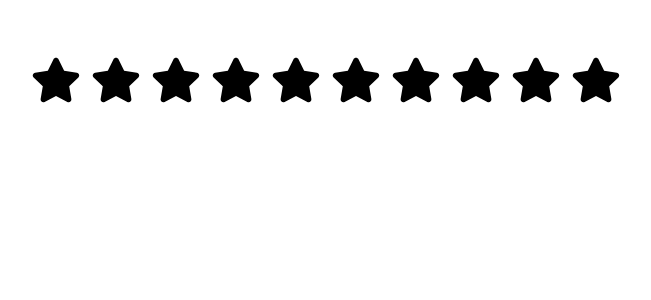
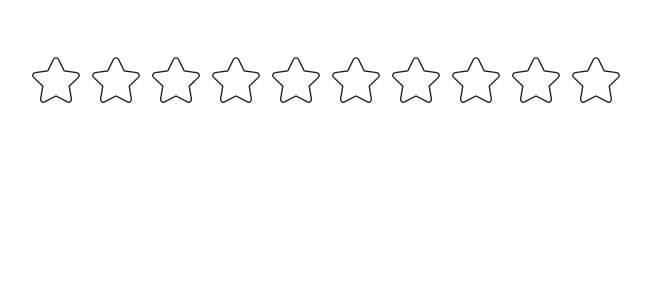
Before and after one commit to electrixky/react-small-projects, a React (Create React App) app: page / in a window 1280 px wide. Shown: the top 300 px of the page, without its empty margins (314-965 px from the left). Built offline with nearby package versions, Linux system fonts and the light colour scheme.

Commit message:
stars styling

```diff
--- a/src/components/star-rating/index.jsx
+++ b/src/components/star-rating/index.jsx
@@ -15,7 +15,7 @@ export const StarRating = ({numberOfStars = 5}) => {
         setHover(getCurrentIndex)
     }
 
-    function handleMouthLeave(getCurrentIndex) {
+    function handleMouthLeave() {
         setHover(rating)
     }
 
@@ -29,8 +29,8 @@ export const StarRating = ({numberOfStars = 5}) => {
                         key={index}
                         onClick={() => handleClick(index)}
                         onMouseMove={() => handleMouthEnter(index)}
-                        onMouseLeave={() => handleMouthLeave(index)}
-                        className={`star ${index <= (hover || rating) ? "active" : ""}  `}
+                        onMouseLeave={() => handleMouthLeave()}
+                        className={`star ${index <= (hover || rating) ? "active" : "inactive"}  `}
                     />
                 })
             }
--- a/src/components/star-rating/styles.css
+++ b/src/components/star-rating/styles.css
@@ -6,8 +6,15 @@
     font-size: 50px;
     margin: 5px;
     cursor: pointer;
+    stroke-width: 15px;
 }
 
 .active {
-    color: #f1cb1e;
+    color: #fad902;
+    stroke: #f1cb1e;
 }
+
+.inactive {
+    fill: transparent;
+    stroke: #171717;
+}
```
